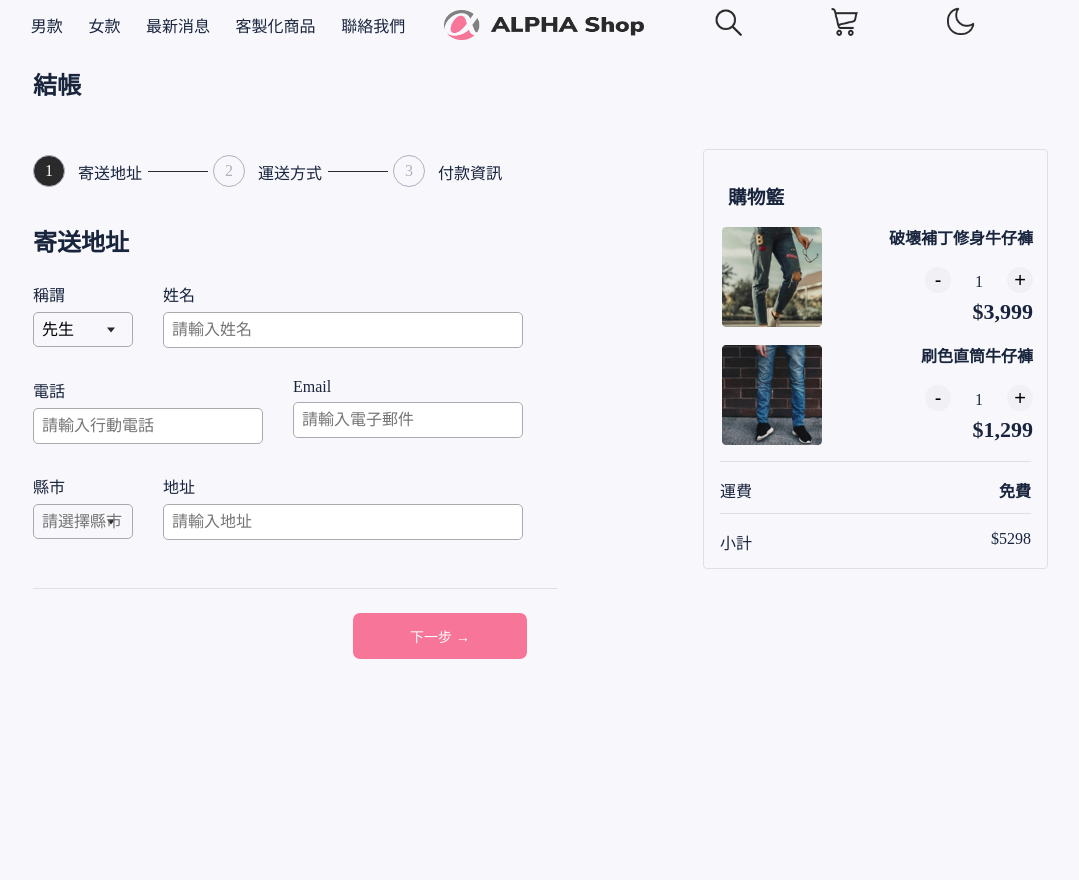
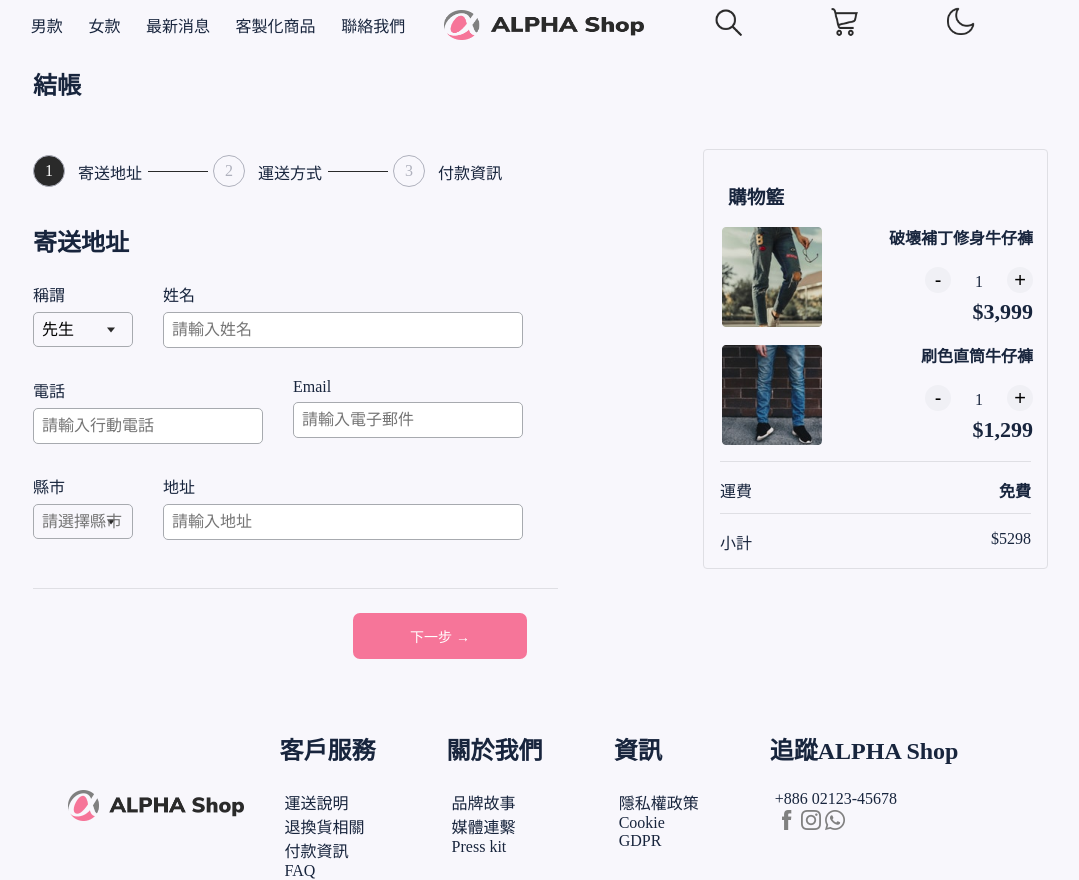
Before and after one commit to 21Jasper12/AC_Shop, a website: page index.html in a window 1280 px wide. Shown: the whole page, without its empty margins (32-1111 px from the left). Before the commit the page ends 800 px from the top, so only its background shows below. Drawn offline with Linux system fonts and the light colour scheme.

Commit message:
footer排版與樣式設定

```diff
--- a/index.html
+++ b/index.html
@@ -38,9 +38,9 @@
     <img src="/img/Logo@2x.png" class="header-logo" alt="Logo">
 
     <div class="icon">
-      <img src="/img/search@2x.png" alt="Logo">
-      <img src="/img/shopping@2x.png" alt="Logo">
-      <img src="/img/night@2x.png" alt="Logo">
+      <img src="/img/search@2x.png" alt="search">
+      <img src="/img/shopping@2x.png" alt="shopping-cart">
+      <img src="/img/night@2x.png" alt="night-mode">
     </div>
   </header>
 
@@ -226,6 +226,61 @@
     </div>
   </section>
 
+  <footer>
+    <img src="/img/Logo@2x.png" class="footer-logo" alt="footer-logo">
+
+    <div class="detail d-flex justify-content-around align-items-start">
+      <div class="service">
+        <h3 class="service-title">
+          客戶服務
+        </h3>
+        <ul class="service-detail">
+          <li class="service-link">運送說明</li>
+          <li class="service-link">退換貨相關</li>
+          <li class="service-link">付款資訊</li>
+          <li class="service-link">FAQ</li>
+        </ul>
+      </div>
+
+      <div class="about">
+        <h3 class="about-title">
+          關於我們
+        </h3>
+        <ul class="about-detail">
+          <li class="about-link">品牌故事</li>
+          <li class="about-link">媒體連繫</li>
+          <li class="about-link">Press kit</li>
+        </ul>
+      </div>
+
+      <div class="info">
+        <h3 class="info-title">
+          資訊
+        </h3>
+        <ul class="info-detail">
+          <li class="info-link">隱私權政策</li>
+          <li class="info-link">Cookie</li>
+          <li class="info-link">GDPR</li>
+        </ul>
+      </div>
+
+      <div class="media">
+        <h3 class="media-title">
+          追蹤ALPHA Shop
+        </h3>
+        <ul class="media-detail">
+          <li class="media-link">+886 02123-45678</li>
+          <li class="media-link d-flex">
+            <img src="/img/fb@2x.png" alt="fb">
+            <img src="/img/ig@2x.png" alt="fb">
+            <img src="/img/phone@2x.png" alt="fb">
+          </li>
+        </ul>
+      </div>
+    </div>
+
+  </footer>
+
 </body>
 
 </html>
--- a/src/main.scss
+++ b/src/main.scss
@@ -813,14 +813,16 @@ select {
       font-weight: 700;
     }
   }
+}
 
-
+footer {
+  display: none;
 }
 
 // 電腦版
 @media screen and (min-width: 375px) {
   body {
-    padding: 0px 50px;
+    padding: 0 50px;
   }
 
   header {
@@ -975,5 +977,39 @@ select {
     display: none;
   }
 
-  //
+  // footer {
+  footer {
+    display: flex;
+    align-items: center;
+    padding: 0 50px;
+
+    .footer-logo {
+      width: 176px;
+      height: 31px;
+    }
+
+    .detail {
+      width: 750px;
+
+      h3 {
+        font-size: 24px;
+        margin-bottom: 24px;
+      }
+
+      li {
+        margin-left: 5px;
+        font-size: 16px;
+        font-weight: 400;
+      }
+
+      .media {
+        ul {
+          img {
+            width: 24px;
+            height: 24px;
+          }
+        }
+      }
+    }
+  }
 }
```
Also changed, not shown: src/output.css, 1 other file.
